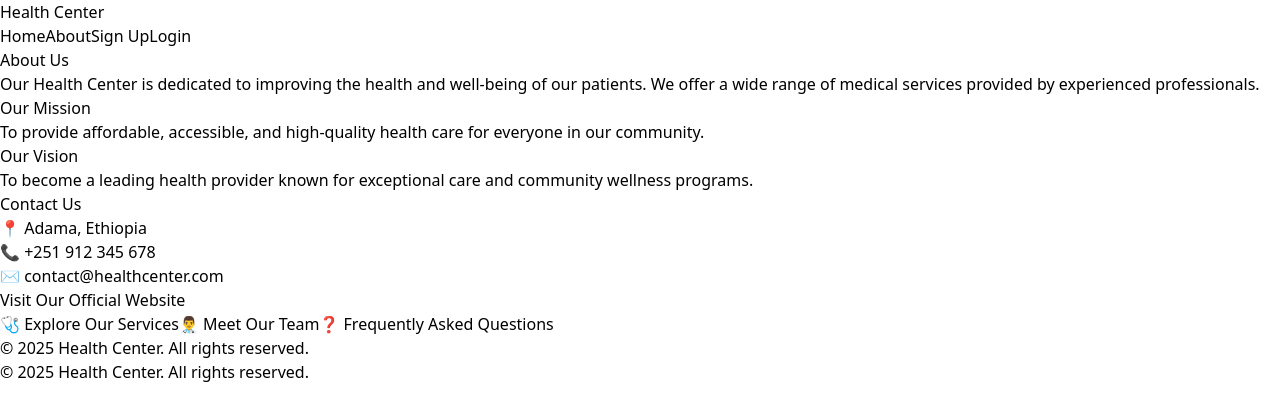
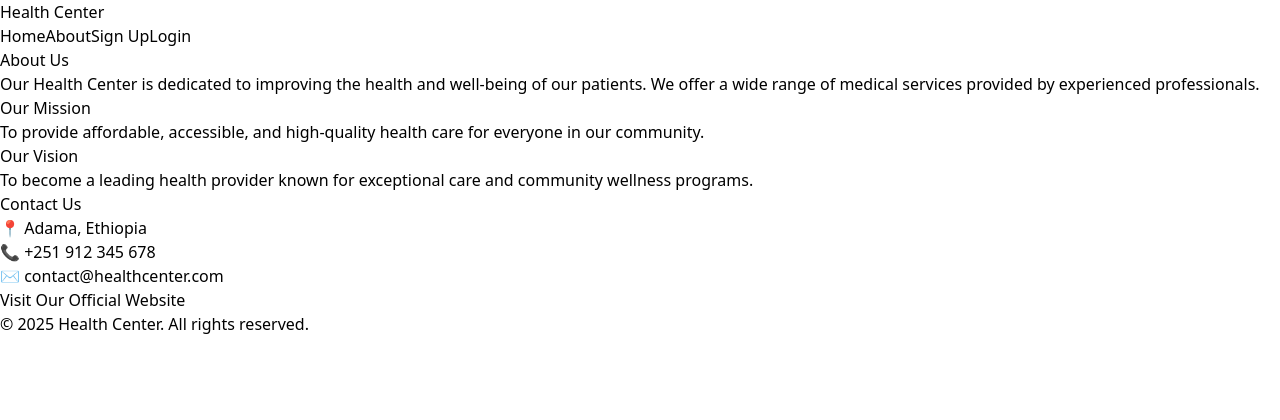
Before and after one commit to natanmuletahunde/-Coffee-Shop-Management-System, a React (Vite) app in the folder client/: page /about in a window 1280 px wide. Shown: the top 420 px of the page. Built offline with nearby package versions, Linux system fonts and the light colour scheme.

Commit message:
make footer at the above   both login and signup

```diff
--- a/client/src/components/Signup.jsx
+++ b/client/src/components/Signup.jsx
@@ -2,7 +2,7 @@ import { useState } from "react";
 import axios from "axios";
 
 const Signup = () => {
-  const [name, setName] = useState("");        // ✅ Name state
+  const [name, setName] = useState("");
   const [email, setEmail] = useState("");
   const [password, setPassword] = useState("");
   const [loading, setLoading] = useState(false);
@@ -14,11 +14,15 @@ const Signup = () => {
 
     try {
       const res = await axios.post("http://localhost:5000/api/auth/signup", {
-        name, email, password,   // ✅ Include name in request
+        name,
+        email,
+        password,
       });
 
       alert("Signup successful! Token: " + res.data.token);
-      setName(""); setEmail(""); setPassword("");
+      setName("");
+      setEmail("");
+      setPassword("");
     } catch (err) {
       setErrorMessage(err.response?.data?.message || "Signup failed");
     } finally {
@@ -27,10 +31,12 @@ const Signup = () => {
   };
 
   return (
-    <div className="max-w-md mx-auto bg-white shadow-md rounded p-6">
+    <div className="flex flex-col min-h-screen bg-gray-100">
+      {/* Page Content */}
+      <div className="flex-grow flex items-center justify-center">
+        <div className="max-w-md w-full bg-white shadow-md rounded p-6">
           <h2 className="text-2xl font-bold mb-4 text-center text-blue-800">Register</h2>
 
-      {/* Name input */}
           <input
             type="text"
             placeholder="Full Name"
@@ -38,8 +44,6 @@ const Signup = () => {
             className="w-full p-2 border mb-3 rounded"
             onChange={(e) => setName(e.target.value)}
           />
-
-      {/* Email input */}
           <input
             type="email"
             placeholder="Email"
@@ -47,8 +51,6 @@ const Signup = () => {
             className="w-full p-2 border mb-3 rounded"
             onChange={(e) => setEmail(e.target.value)}
           />
-
-      {/* Password input */}
           <input
             type="password"
             placeholder="Password"
@@ -69,6 +71,8 @@ const Signup = () => {
             {loading ? "Registering..." : "Sign Up"}
           </button>
         </div>
+      </div>
+    </div>
   );
 };
 
--- a/client/src/pages/About.jsx
+++ b/client/src/pages/About.jsx
@@ -1,79 +1,42 @@
 const About = () => {
   return (
-    <div className="flex flex-col min-h-screen bg-white font-sans">
+    <div className="flex flex-col min-h-screen bg-white">
       {/* Main Content */}
       <div className="flex-grow max-w-3xl mx-auto text-center p-6">
-        <h2 className="text-4xl font-bold mb-6 text-blue-800 font-sans">About Us</h2>
-
-        <p className="text-gray-700 text-lg mb-8 font-medium">
+        <h2 className="text-4xl font-bold mb-4 text-blue-800">About Us</h2>
+        <p className="text-gray-700 text-lg mb-6">
           Our Health Center is dedicated to improving the health and well-being of our patients.
           We offer a wide range of medical services provided by experienced professionals.
         </p>
 
-        <div className="mb-10 space-y-6">
-          <div>
         <h3 className="text-2xl font-semibold text-blue-700 mb-2">Our Mission</h3>
-            <p className="text-gray-600 font-medium">
+        <p className="text-gray-600 mb-4">
           To provide affordable, accessible, and high-quality health care for everyone in our community.
         </p>
-          </div>
 
-          <div>
         <h3 className="text-2xl font-semibold text-blue-700 mb-2">Our Vision</h3>
-            <p className="text-gray-600 font-medium">
+        <p className="text-gray-600 mb-4">
           To become a leading health provider known for exceptional care and community wellness programs.
         </p>
-          </div>
 
-          <div>
         <h3 className="text-2xl font-semibold text-blue-700 mb-2">Contact Us</h3>
-            <p className="text-gray-600 font-medium">
+        <p className="text-gray-600">
           📍 Adama, Ethiopia<br />
           📞 +251 912 345 678<br />
           ✉️ contact@healthcenter.com
         </p>
-          </div>
-        </div>
 
-        {/* External Website Link */}
-        <div className="mt-6 mb-10">
+        <div className="mt-6">
           <a
-            href="https://www.yourhealthcenterwebsite.com"
+            href="https://www.yourhealthcenterwebsite.com" // Change this to your real site
             target="_blank"
             rel="noopener noreferrer"
-            className="text-blue-600 underline font-semibold hover:text-blue-800 transition duration-300"
+            className="text-blue-600 underline font-medium"
           >
             Visit Our Official Website
           </a>
         </div>
-
-        {/* Additional Internal Links */}
-        <div className="space-y-4">
-          <a
-            href="/services"
-            className="block text-indigo-700 font-semibold hover:underline hover:text-indigo-900 transition duration-300"
-          >
-            🩺 Explore Our Services
-          </a>
-          <a
-            href="/team"
-            className="block text-indigo-700 font-semibold hover:underline hover:text-indigo-900 transition duration-300"
-          >
-            👨‍⚕ Meet Our Team
-          </a>
-          <a
-            href="/faqs"
-            className="block text-indigo-700 font-semibold hover:underline hover:text-indigo-900 transition duration-300"
-          >
-            ❓ Frequently Asked Questions
-          </a>
       </div>
-      </div>
-
-      {/* Fixed Footer */}
-      <footer className="bg-indigo-800 text-white text-center p-4 font-medium">
-        © {new Date().getFullYear()} Health Center. All rights reserved.
-      </footer>
     </div>
   );
 };
--- a/client/src/pages/Login.jsx
+++ b/client/src/pages/Login.jsx
@@ -23,7 +23,10 @@ const Login = () => {
   };
 
   return (
-    <div className="max-w-md mx-auto bg-white shadow-md rounded p-6">
+    <div className="flex flex-col min-h-screen bg-gray-100">
+      {/* Page Content */}
+      <div className="flex-grow flex items-center justify-center">
+        <div className="max-w-md w-full bg-white shadow-md rounded p-6">
           <h2 className="text-2xl font-bold mb-4 text-center text-blue-800">Login</h2>
 
           <input
@@ -48,6 +51,11 @@ const Login = () => {
             Login
           </button>
         </div>
+      </div>
+
+      {/* Footer */}
+
+    </div>
   );
 };
 
```
Lines whose indentation alone changed are shown as unchanged.
